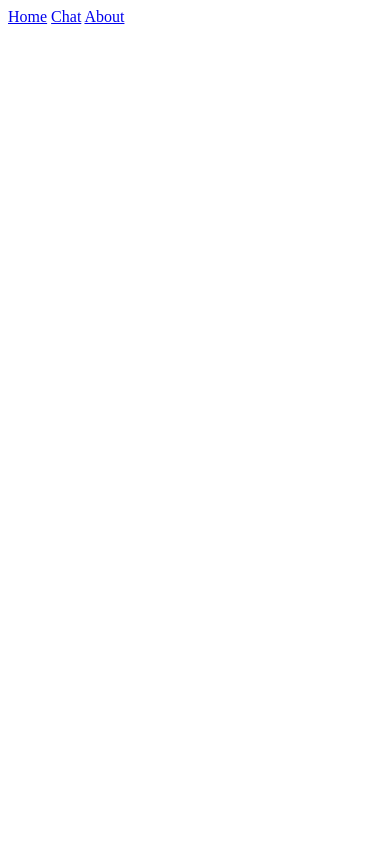
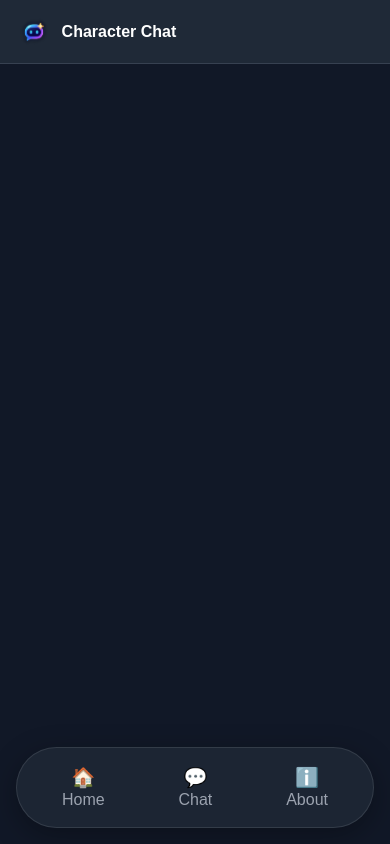
Before and after one commit to octaviolanne-hue/ProyectoIntegradorM3, a website: page src/index.html in a window 390 px wide. Drawn offline with Linux system fonts and the light colour scheme.

Commit message:
Estilos css para mobile y tablet

```diff
--- a/src/index.html
+++ b/src/index.html
@@ -4,13 +4,35 @@
         <meta charset="UTF-8" />
         <meta name="viewport" content="width=device-width, initial-scale=1.0" />
         <link rel="stylesheet" href="./styles.css" />
-        <title>Chat con tu personaje favorito</title>
+        <title>Character AI</title>
     </head>
+    <header class="topBar">
+        <div class="topBar__brand">
+            <img
+                class="topBar__logo"
+                src="../assets/icon.png"
+                alt="Character Chat"
+            >
+
+            <span class="topBar__title">
+                Character Chat
+            </span>
+        </div>
+    </header>
     <body>
         <nav class="mainNav">
-        <a class="mainNav__link" href="/">Home</a>
-        <a class="mainNav__link" href="/chat">Chat</a>
-        <a class="mainNav__link" href="/about">About</a>
+            <a class="mainNav__link" href="/">
+                <span class="mainNav__icon">🏠</span>
+                <span>Home</span>
+            </a>
+            <a class="mainNav__link" href="/chat">
+                <span class="mainNav__icon">💬</span>
+                <span>Chat</span>
+            </a>
+            <a class="mainNav__link" href="/about">
+                <span class="mainNav__icon">ℹ️</span>
+                <span>About</span>
+            </a>
         </nav>
 
         <div id="app"></div>
--- a/src/styles.css
+++ b/src/styles.css
@@ -0,0 +1,132 @@
+* {
+    box-sizing: border-box;
+    margin: 0;
+    padding: 0;
+}
+
+body {
+    font-family: Arial, sans-serif;
+    background-color: #111827;
+    color: white;
+}
+.topBar {
+    height: 4rem;
+
+    display: flex;
+    align-items: center;
+
+    padding: 0 1rem;
+
+    background-color: #1f2937;
+    border-bottom: 1px solid #374151;
+}
+
+.topBar__brand {
+    display: flex;
+    align-items: center;
+    gap: 0.6rem;
+}
+
+.topBar__logo {
+    width: 2.25rem;
+    height: 2.25rem;
+
+    object-fit: contain;
+}
+
+.topBar__title {
+    font-size: 1rem;
+    font-weight: 700;
+}
+
+.mainNav {
+    position: fixed;
+    bottom: 1rem;
+    left: 50%;
+    transform: translateX(-50%);
+
+    width: calc(100% - 2rem);
+    max-width: 24rem;
+
+    display: flex;
+    justify-content: space-around;
+    align-items: center;
+
+    padding: 0.6rem;
+
+    background: rgba(31, 41, 55, 0.85);
+    border: 1px solid rgba(255, 255, 255, 0.1);
+    border-radius: 999px;
+
+    backdrop-filter: blur(12px);
+
+    box-shadow:
+        0 8px 30px rgba(0, 0, 0, 0.3);
+
+    z-index: 100;
+}
+.mainNav__link {
+    display: flex;
+    flex-direction: column;
+    align-items: center;
+
+    gap: 0.15rem;
+
+    min-width: 4rem;
+
+    padding: 0.5rem 0.75rem;
+
+    color: #9ca3af;
+
+    text-decoration: none;
+
+    border-radius: 999px;
+
+    transition:
+        background-color 0.2s ease,
+        color 0.2s ease,
+        transform 0.2s ease;
+}
+
+.mainNav__icon {
+    font-size: 1.2rem;
+}
+
+.mainNav__link:hover {
+    color: white;
+    background-color: rgba(255, 255, 255, 0.1);
+}
+
+@media (min-width: 768px) {
+
+    .topBar {
+        height: 4.5rem;
+        padding: 0 2rem;
+    }
+
+    .topBar__logo {
+        width: 3rem;
+        height: 3rem;
+    }
+
+    .topBar__title {
+        font-size: 1.2rem;
+    }
+
+    .mainNav {
+        width: min(90%, 30rem);
+        padding: 0.75rem;
+    }
+
+    .mainNav__link {
+        min-width: 5rem;
+        padding: 0.6rem 1rem;
+
+        font-size: 0.9rem;
+    }
+
+    .mainNav__icon {
+
+        font-size: 1.4rem;
+    }
+}
```
Also changed, not shown: assets/icon.png (added).
